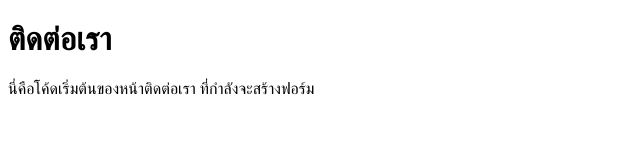
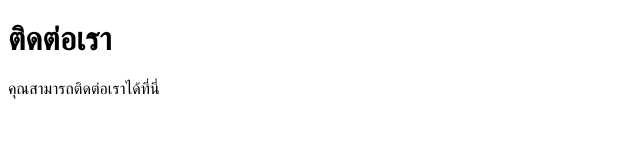
Before and after one commit to nkd1512/my-project, a plain HTML site: page contact.html in a window 1280 px wide. Shown: the whole page, without its empty margins (0-640 px from the left). Drawn offline with Linux system fonts and the light colour scheme.

```diff
--- a/contact.html
+++ b/contact.html
@@ -6,6 +6,6 @@
 </head>
 <body>
     <h1>ติดต่อเรา</h1>
-    <p>นี่คือโค้ดเริ่มต้นของหน้าติดต่อเรา ที่กำลังจะสร้างฟอร์ม</p>
+    <p>คุณสามารถติดต่อเราได้ที่นี่</p>
 </body>
 </html>
```
